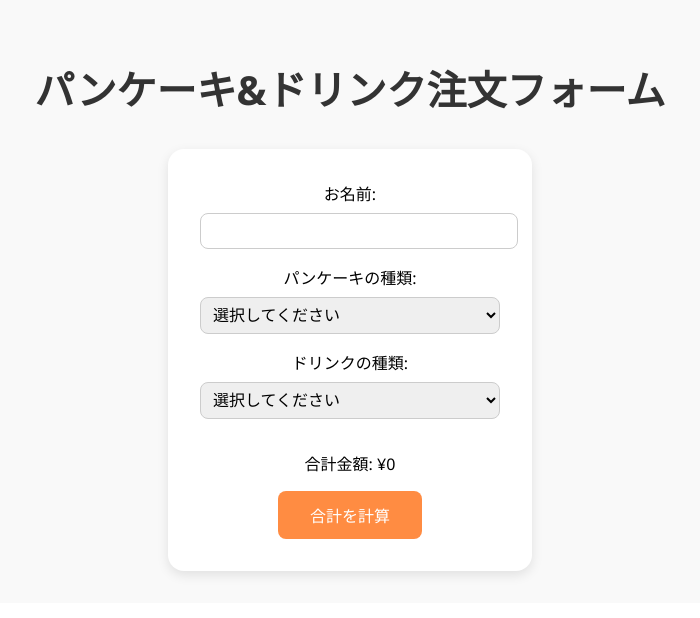
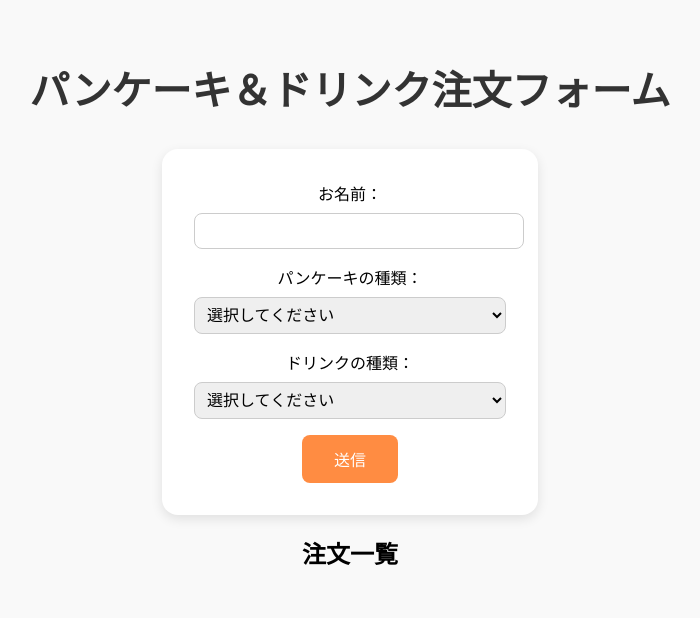
Before and after one commit to 85kk60/pancake, a React (Create React App) app: page / in a window 1280 px wide. Shown: the top 618 px of the page, without its empty margins (290-990 px from the left). Built offline with nearby package versions, Linux system fonts and the light colour scheme.

Commit message:
注文フォームの構造を整理し、ドリンク選択肢の表示を「不要」から「ドリンクは不要」に変更

```diff
--- a/src/OrderForm.js
+++ b/src/OrderForm.js
@@ -1,32 +1,37 @@
-import React, { useState } from "react";
+import React, { useState } from 'react';
 
 function OrderForm() {
-  const [name, setName] = useState("");
-  const [pancake, setPancake] = useState("");
-  const [drink, setDrink] = useState("");
-  const [total, setTotal] = useState(0);
+  const [name, setName] = useState('');
+  const [pancake, setPancake] = useState('');
+  const [drink, setDrink] = useState('');
+  const [orders, setOrders] = useState([]);
 
-  const handlePancakeChange = (e) => setPancake(e.target.value);
-  const handleDrinkChange = (e) => setDrink(e.target.value);
+  const handleSubmit = (e) => {
+    e.preventDefault();
+    if (!name || (!pancake && !drink)) return;
 
-  const calculateTotal = () => {
-    let pancakePrice = pancake === "不要" ? 0 : 250;
-    let drinkPrice = drink === "不要" ? 0 : 100;
-    setTotal(pancakePrice + drinkPrice);
+    const newOrder = { name, pancake, drink };
+    setOrders([...orders, newOrder]);
+
+    // 入力をクリア
+    setName('');
+    setPancake('');
+    setDrink('');
   };
 
   return (
     <div>
-      <h1>パンケーキ&ドリンク注文フォーム</h1>
-      <form>
+      <h1 className="text-3xl font-bold mb-4">パンケーキ＆ドリンク注文フォーム</h1>
+
+      <form onSubmit={handleSubmit} className="space-y-4">
         <div>
-          <label>お名前:</label>
-          <input type="text" value={name} onChange={(e) => setName(e.target.value)} />
+          <label>お名前：</label>
+          <input value={name} onChange={(e) => setName(e.target.value)} className="border p-2" />
         </div>
 
         <div>
-          <label>パンケーキの種類:</label>
-          <select value={pancake} onChange={handlePancakeChange}>
+          <label>パンケーキの種類：</label>
+          <select value={pancake} onChange={(e) => setPancake(e.target.value)} className="border p-2">
             <option value="">選択してください</option>
             <option value="プレーン">プレーン</option>
             <option value="チョコ">チョコ</option>
@@ -36,21 +41,31 @@ function OrderForm() {
         </div>
 
         <div>
-          <label>ドリンクの種類:</label>
-          <select value={drink} onChange={handleDrinkChange}>
+          <label>ドリンクの種類：</label>
+          <select value={drink} onChange={(e) => setDrink(e.target.value)} className="border p-2">
             <option value="">選択してください</option>
             <option value="コーヒー">コーヒー</option>
             <option value="オレンジジュース">オレンジジュース</option>
-            <option value="不要">ドリンクは不要</option>
+            <option value="不要">不要</option>
           </select>
         </div>
 
-        <div>
-          <p>合計金額: ¥{total}</p>
-        </div>
+        <button type="submit" className="bg-blue-500 text-white px-4 py-2 rounded">
+          送信
+        </button>
+      </form>
 
-        <button type="button" onClick={calculateTotal}>合計を計算</button>
-      </form>
+      {/* 一覧表示 */}
+      <div className="mt-8">
+        <h2 className="text-xl font-bold mb-2">注文一覧</h2>
+        <ul>
+          {orders.map((order, index) => (
+            <li key={index} className="border-b py-1">
+              {index + 1}. {order.name} さん：{order.pancake} / {order.drink}
+            </li>
+          ))}
+        </ul>
+      </div>
     </div>
   );
 }
```
